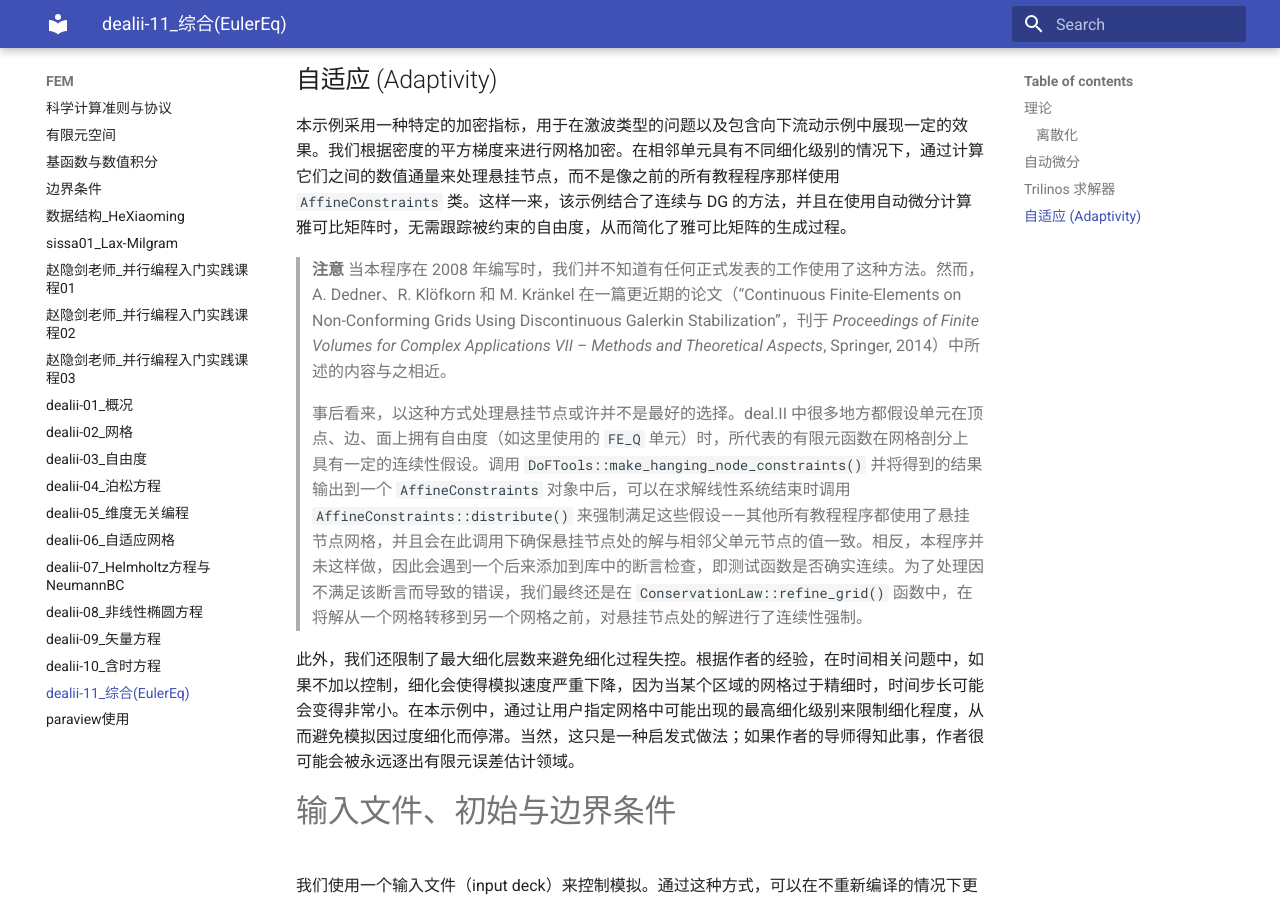
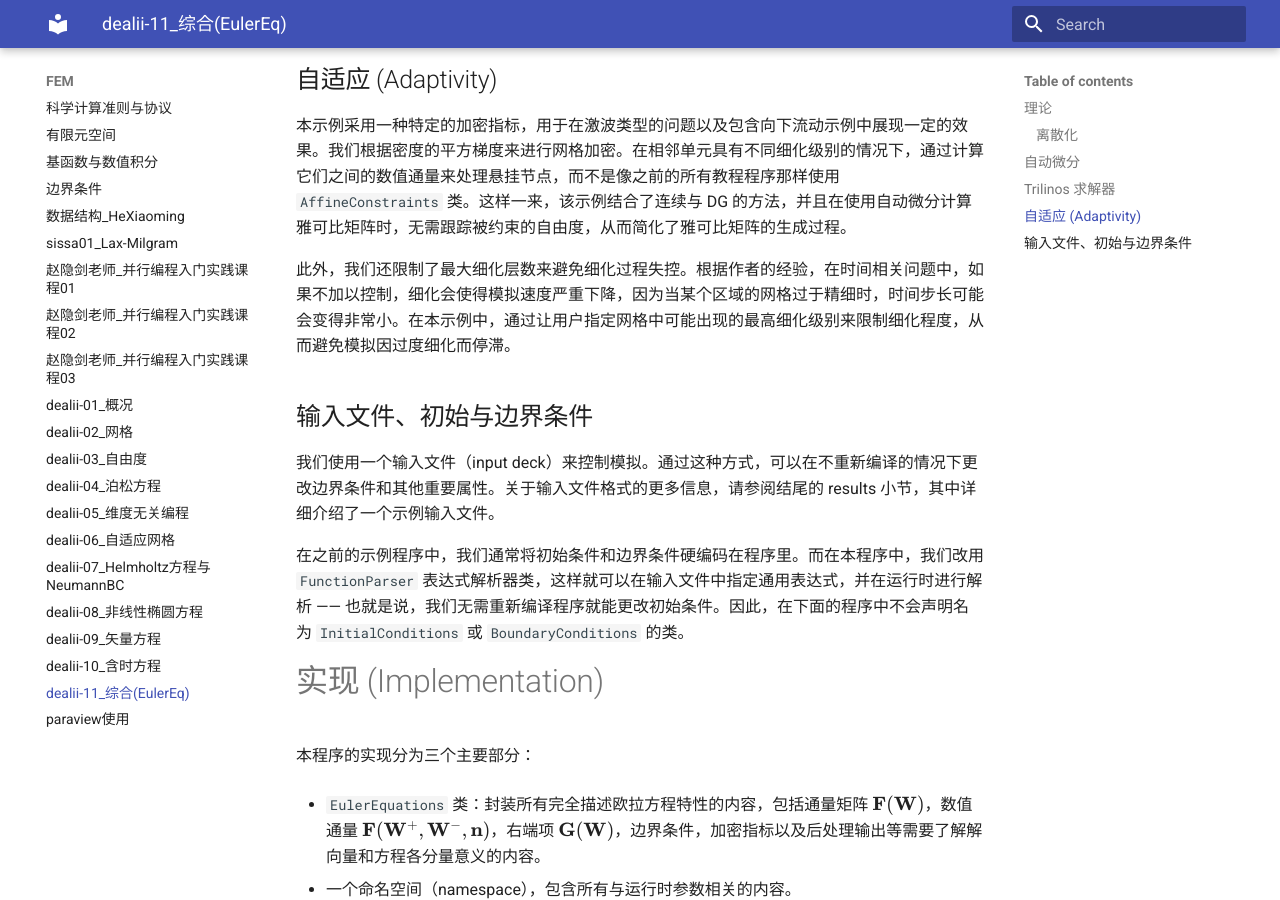
Before and after one commit to ymma98/technotes, an MkDocs documentation site: the page built from docs/FEM/dealii-11_综合(EulerEq).md, in a window 1280 px wide and 900 px high, scrolled down 6651 px. Built offline with MkDocs 1.6.1 and Material for MkDocs 9.7.7, drawn with Linux system fonts in a browser that asks for light colours.

Commit message:
docs/FEM/dealii-11_综合(EulerEq).md updated from https://stackedit.cn/

```diff
--- a/docs/FEM/dealii-11_综合(EulerEq).md
+++ b/docs/FEM/dealii-11_综合(EulerEq).md
@@ -251,14 +251,9 @@ $$
 
 本示例采用一种特定的加密指标，用于在激波类型的问题以及包含向下流动示例中展现一定的效果。我们根据密度的平方梯度来进行网格加密。在相邻单元具有不同细化级别的情况下，通过计算它们之间的数值通量来处理悬挂节点，而不是像之前的所有教程程序那样使用 `AffineConstraints` 类。这样一来，该示例结合了连续与 DG 的方法，并且在使用自动微分计算雅可比矩阵时，无需跟踪被约束的自由度，从而简化了雅可比矩阵的生成过程。
 
-> **注意**
-> 当本程序在 2008 年编写时，我们并不知道有任何正式发表的工作使用了这种方法。然而，A. Dedner、R. Klöfkorn 和 M. Kränkel 在一篇更近期的论文（“Continuous Finite-Elements on Non-Conforming Grids Using Discontinuous Galerkin Stabilization”，刊于 *Proceedings of Finite Volumes for Complex Applications VII – Methods and Theoretical Aspects*, Springer, 2014）中所述的内容与之相近。
->
-> 事后看来，以这种方式处理悬挂节点或许并不是最好的选择。deal.II 中很多地方都假设单元在顶点、边、面上拥有自由度（如这里使用的 `FE_Q` 单元）时，所代表的有限元函数在网格剖分上具有一定的连续性假设。调用 `DoFTools::make_hanging_node_constraints()` 并将得到的结果输出到一个 `AffineConstraints` 对象中后，可以在求解线性系统结束时调用 `AffineConstraints::distribute()` 来强制满足这些假设——其他所有教程程序都使用了悬挂节点网格，并且会在此调用下确保悬挂节点处的解与相邻父单元节点的值一致。相反，本程序并未这样做，因此会遇到一个后来添加到库中的断言检查，即测试函数是否确实连续。为了处理因不满足该断言而导致的错误，我们最终还是在 `ConservationLaw::refine_grid()` 函数中，在将解从一个网格转移到另一个网格之前，对悬挂节点处的解进行了连续性强制。
+此外，我们还限制了最大细化层数来避免细化过程失控。根据作者的经验，在时间相关问题中，如果不加以控制，细化会使得模拟速度严重下降，因为当某个区域的网格过于精细时，时间步长可能会变得非常小。在本示例中，通过让用户指定网格中可能出现的最高细化级别来限制细化程度，从而避免模拟因过度细化而停滞。
 
-此外，我们还限制了最大细化层数来避免细化过程失控。根据作者的经验，在时间相关问题中，如果不加以控制，细化会使得模拟速度严重下降，因为当某个区域的网格过于精细时，时间步长可能会变得非常小。在本示例中，通过让用户指定网格中可能出现的最高细化级别来限制细化程度，从而避免模拟因过度细化而停滞。当然，这只是一种启发式做法；如果作者的导师得知此事，作者很可能会被永远逐出有限元误差估计领域。
-
-# 输入文件、初始与边界条件
+## 输入文件、初始与边界条件
 
 我们使用一个输入文件（input deck）来控制模拟。通过这种方式，可以在不重新编译的情况下更改边界条件和其他重要属性。关于输入文件格式的更多信息，请参阅结尾的 results 小节，其中详细介绍了一个示例输入文件。
 
```
Also changed, not shown: other parts of docs/FEM/dealii-11_综合(EulerEq).md (+4 -4 lines).
